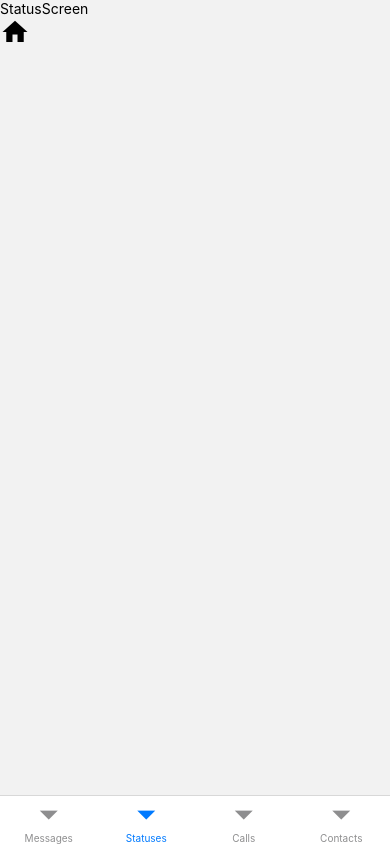
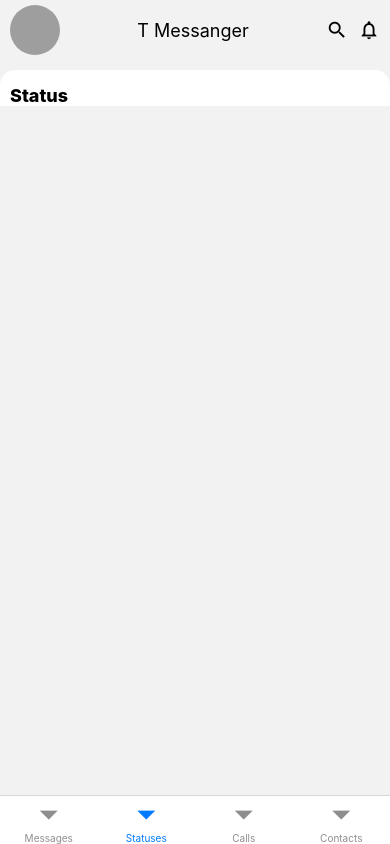
Before and after one commit to Tirtha2001/T-Messenger, a React Native app: screen /Statuses in a window 390 px wide. Built offline with nearby package versions, Linux system fonts and the light colour scheme; grey boxes are pictures that could not be loaded.

Commit message:
Message page and status page Update

```diff
--- a/src/screens/Components/Header_bar.jsx
+++ b/src/screens/Components/Header_bar.jsx
@@ -1,5 +1,6 @@
 import React from 'react';
 import {View, Image, Pressable, Text} from 'react-native';
+import MaterialIcons from 'react-native-vector-icons/MaterialIcons';
 
 const Header_bar = () => {
   return (
@@ -18,12 +19,12 @@ const Header_bar = () => {
         />
       </Pressable>
       <Text style={{fontSize: 18}}>T Messanger</Text>
-      <View>
+      <View style={{flexDirection: 'row', gap: 10 }}>
             <Pressable>
-                <Text>Search</Text>
+              <MaterialIcons name="search" size={22} color="#000" />
             </Pressable>
             <Pressable>
-                <Text>Notification</Text>
+              <MaterialIcons name="notifications-none" size={22} color="#000" />
             </Pressable>
       </View>
     </View>
--- /dev/null
+++ b/src/screens/Components/Status Comp/Status_view.jsx
@@ -0,0 +1,12 @@
+import React from 'react'
+import { ScrollView, Text, View } from 'react-native'
+
+const Status_view = () => {
+  return (
+    <ScrollView style={{ height: '100%', marginTop: 10, paddingHorizontal: 10, paddingTop: 15, backgroundColor: 'white', borderTopRightRadius: 15, borderTopLeftRadius: 15 }}>
+        <Text style={{fontSize: 18, fontWeight: 800}}>Status</Text>
+    </ScrollView>
+  )
+}
+
+export default Status_view
--- a/src/screens/MessageScreen.tsx
+++ b/src/screens/MessageScreen.tsx
@@ -18,6 +18,6 @@ export default MessageScreen;
 
 const styles = StyleSheet.create({
   container: {
-    backgroundColor: '#25DC42'
+    // backgroundColor: '#25DC42'
   }
 });
--- a/src/screens/StatusScreen.tsx
+++ b/src/screens/StatusScreen.tsx
@@ -1,6 +1,8 @@
 import * as React from 'react';
 import { Text, View, StyleSheet } from 'react-native';
 import MaterialIcons from 'react-native-vector-icons/MaterialIcons';
+import Header_bar from './Components/Header_bar';
+import Status_view from './Components/Status Comp/Status_view';
 
 
 interface StatusScreenProps {}
@@ -8,8 +10,9 @@ interface StatusScreenProps {}
 const StatusScreen = (props: StatusScreenProps) => {
   return (
     <View style={styles.container}>
-      <Text>StatusScreen</Text>
-      <MaterialIcons name="home" size={30} color="#000" />
+      <Header_bar />
+      <Status_view />
+      {/* <MaterialIcons name="home" size={30} color="#000" /> */}
     </View>
   );
 };
```
